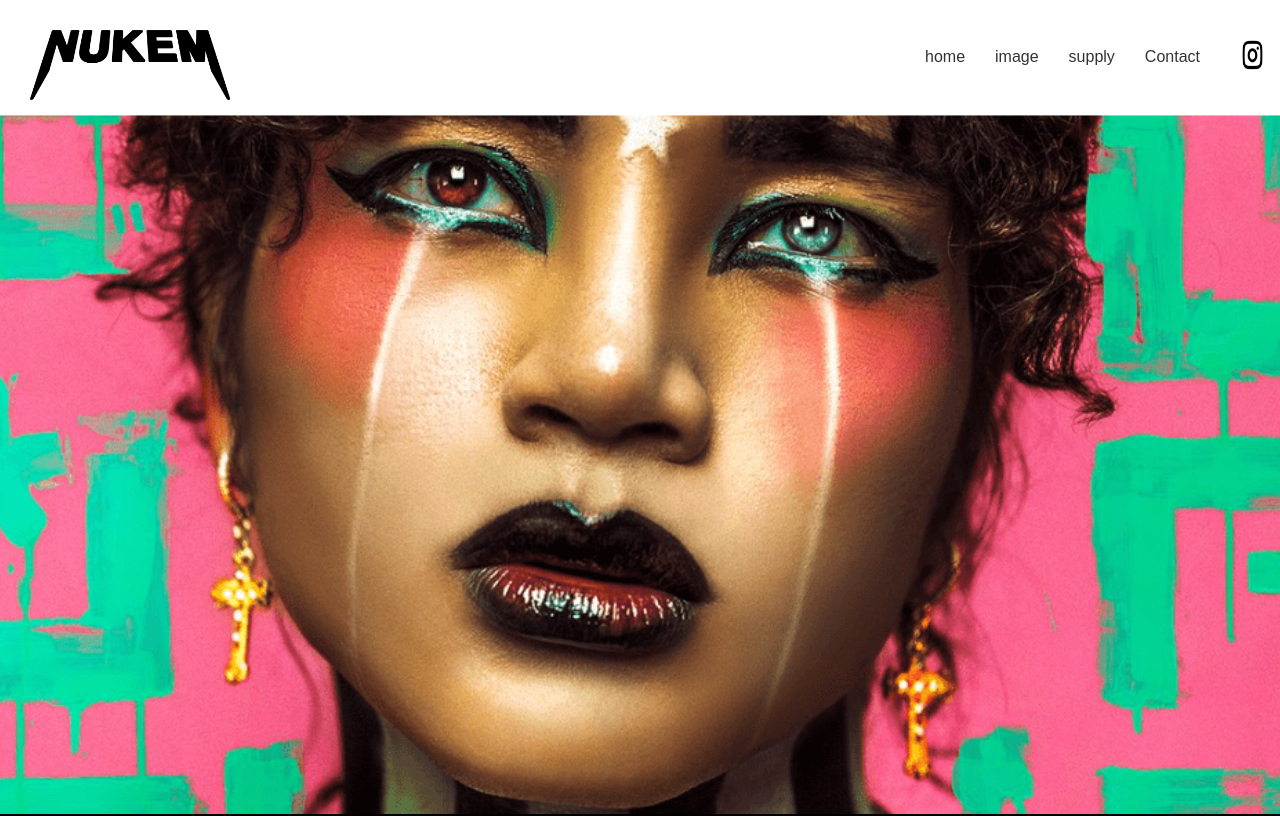
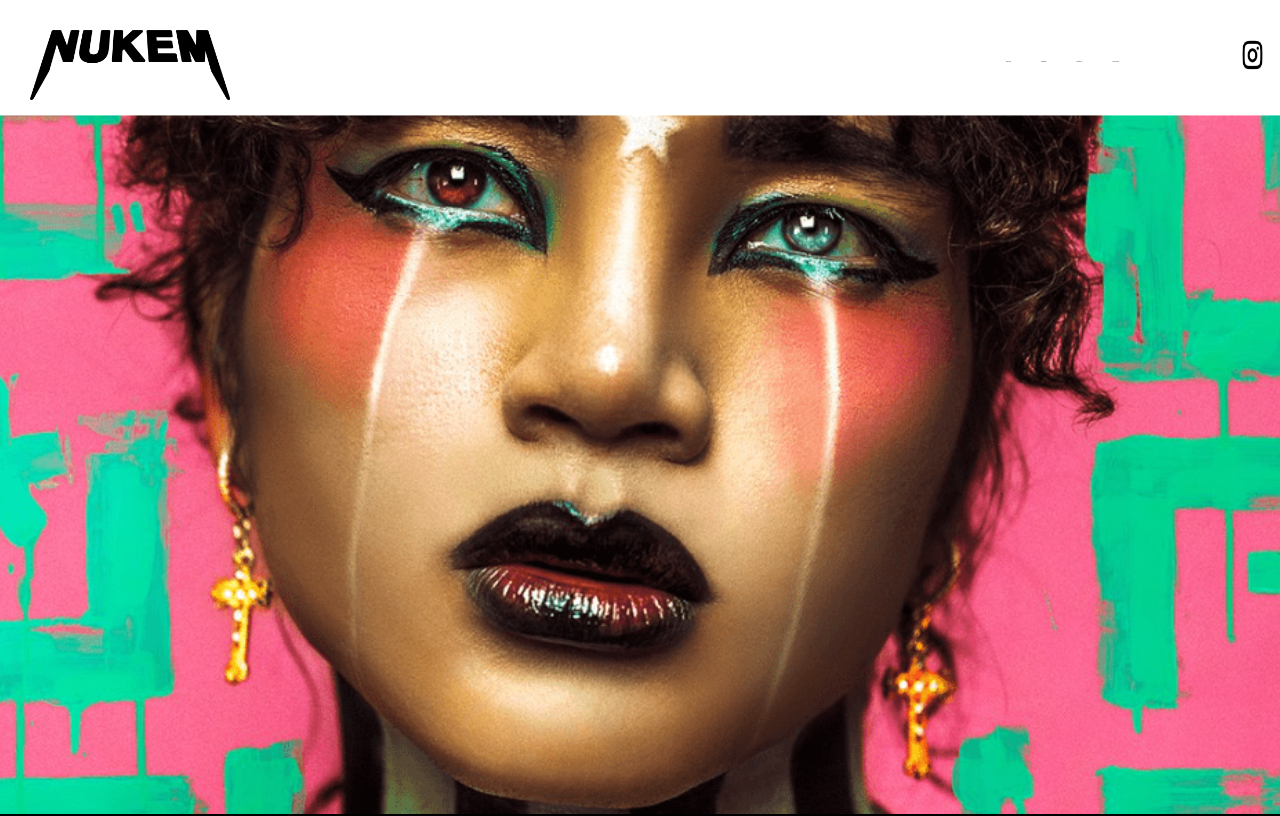
Before and after one commit to Soukeyna18/site, a plain HTML site: page index.html in a window 1280 px wide. Shown: the top 816 px of the page. Drawn offline with Linux system fonts and the light colour scheme.

Commit message:
mise a jour

```diff
--- a/style.css
+++ b/style.css
@@ -33,7 +33,7 @@ body {
     text-decoration: none;
     color: #333;
     font-family: 'Work Sans', sans-serif;
-    font-size: 200;
+    font-size: 2px;
 
   }
 
```
